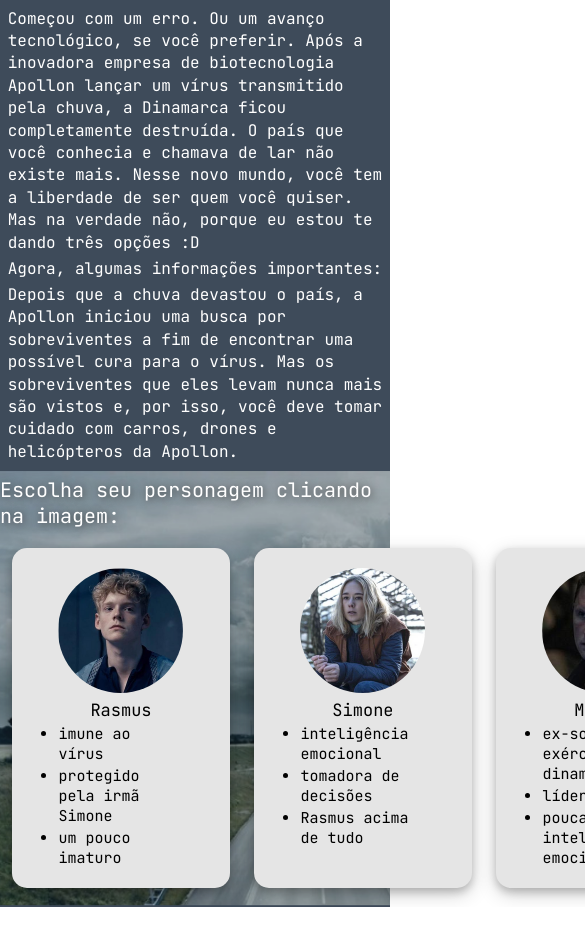
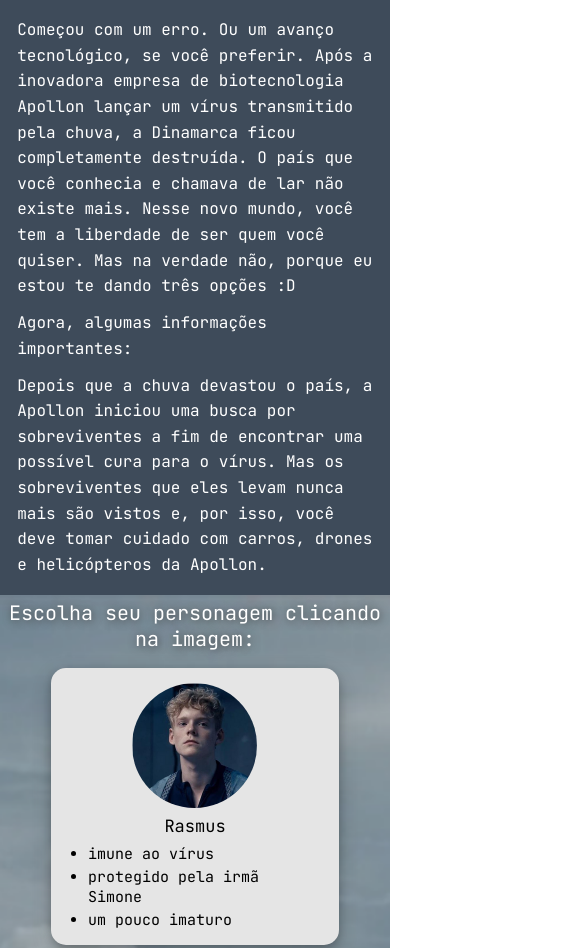
Before and after one commit to juliazib/the-rain-jogo, a plain HTML site: page html/personagens.html in a window 390 px wide. Shown: the top 948 px of the page, 585 px wide, since content can reach past the window. Before the commit the page ends 907 px from the top, so only its background shows below. Drawn offline with Linux system fonts and the light colour scheme.

Commit message:
Inclusão de media queries para responsividade.

```diff
--- /dev/null
+++ b/css/index-media-queries.css
@@ -0,0 +1,6 @@
+@media screen and (max-width: 700px) {
+
+    .abertura-img {
+        width: 100%;
+    }
+}
--- /dev/null
+++ b/css/personagens-media-queries.css
@@ -0,0 +1,24 @@
+@media screen and (max-width: 750px) {
+    .contexto {
+        background-color: #3E4B5A;
+        font-family: 'JetBrains Mono', monospace;
+        font-size: 16px;
+        color: white;
+        padding: 1.5%;
+        line-height: 1.6;
+    }
+
+    .contexto p {
+        margin: 3%;
+    }
+
+    .personagens h3 {
+        width: 100%;
+        text-align: center;
+    }
+
+    .container-personagens {
+        flex-direction: column;
+        align-items: center;
+    }
+}
--- a/html/personagens.html
+++ b/html/personagens.html
@@ -5,6 +5,7 @@
         <meta http-equiv="X-UA-Compatible" content="IE=edge">
         <meta name="viewport" content="width=device-width, initial-scale=1.0">
         <link rel="stylesheet" href="../css/personagens.css">
+        <link rel="stylesheet" href="../css/personagens-media-queries.css">
         <link rel="preconnect" href="https://fonts.googleapis.com">
         <link rel="preconnect" href="https://fonts.gstatic.com" crossorigin>
         <link href="https://fonts.googleapis.com/css2?family=JetBrains+Mono&display=swap" rel="stylesheet">
```
Also changed, not shown: css/finais-media-queries.css (added, +14 -0 lines), html/final-feliz-martin.html (+1 -0 lines), html/final-feliz-rasmus.html (+1 -0 lines), html/final-feliz-simone.html (+1 -0 lines), html/game-over.html (+1 -0 lines), index.html (+1 -0 lines).
